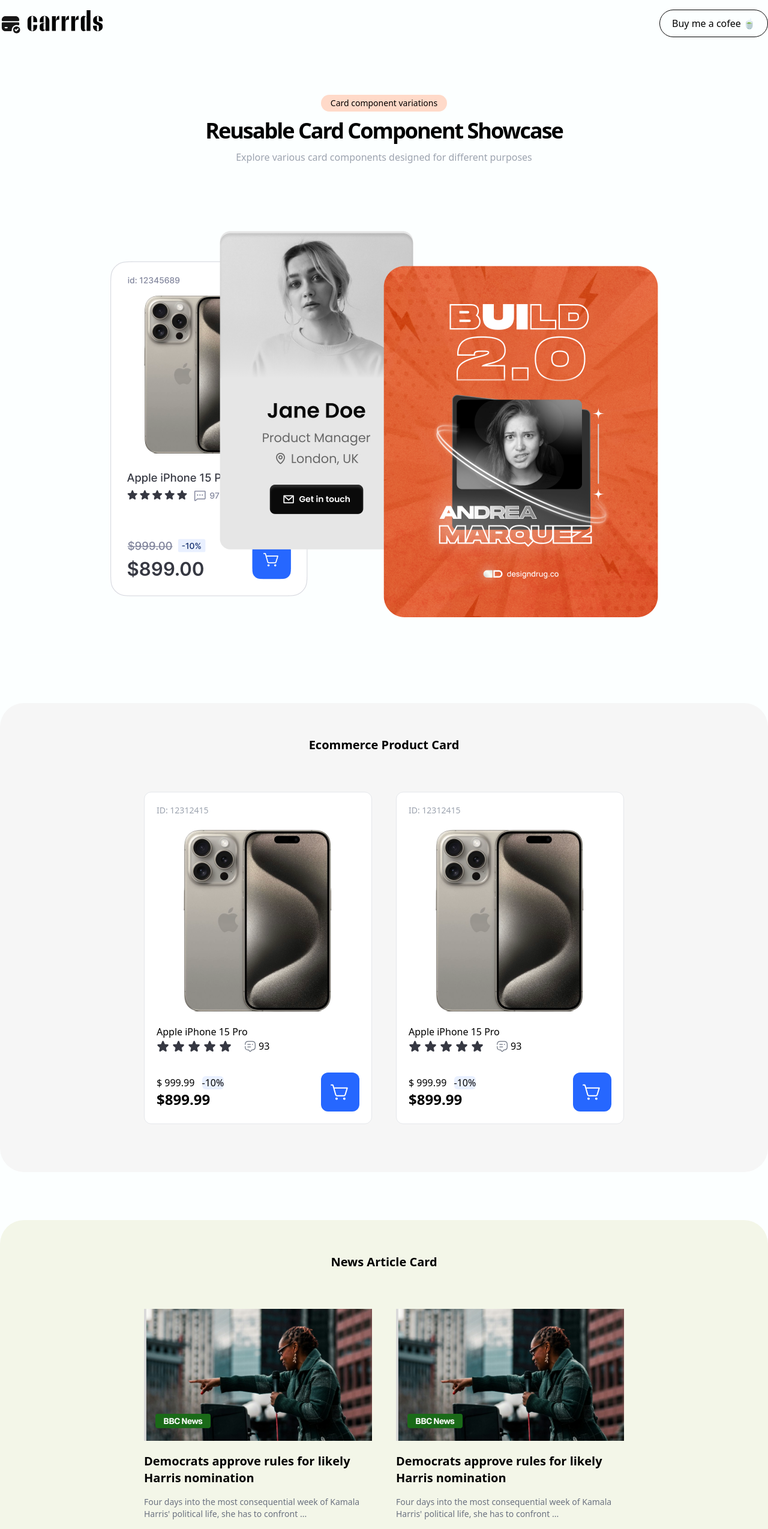
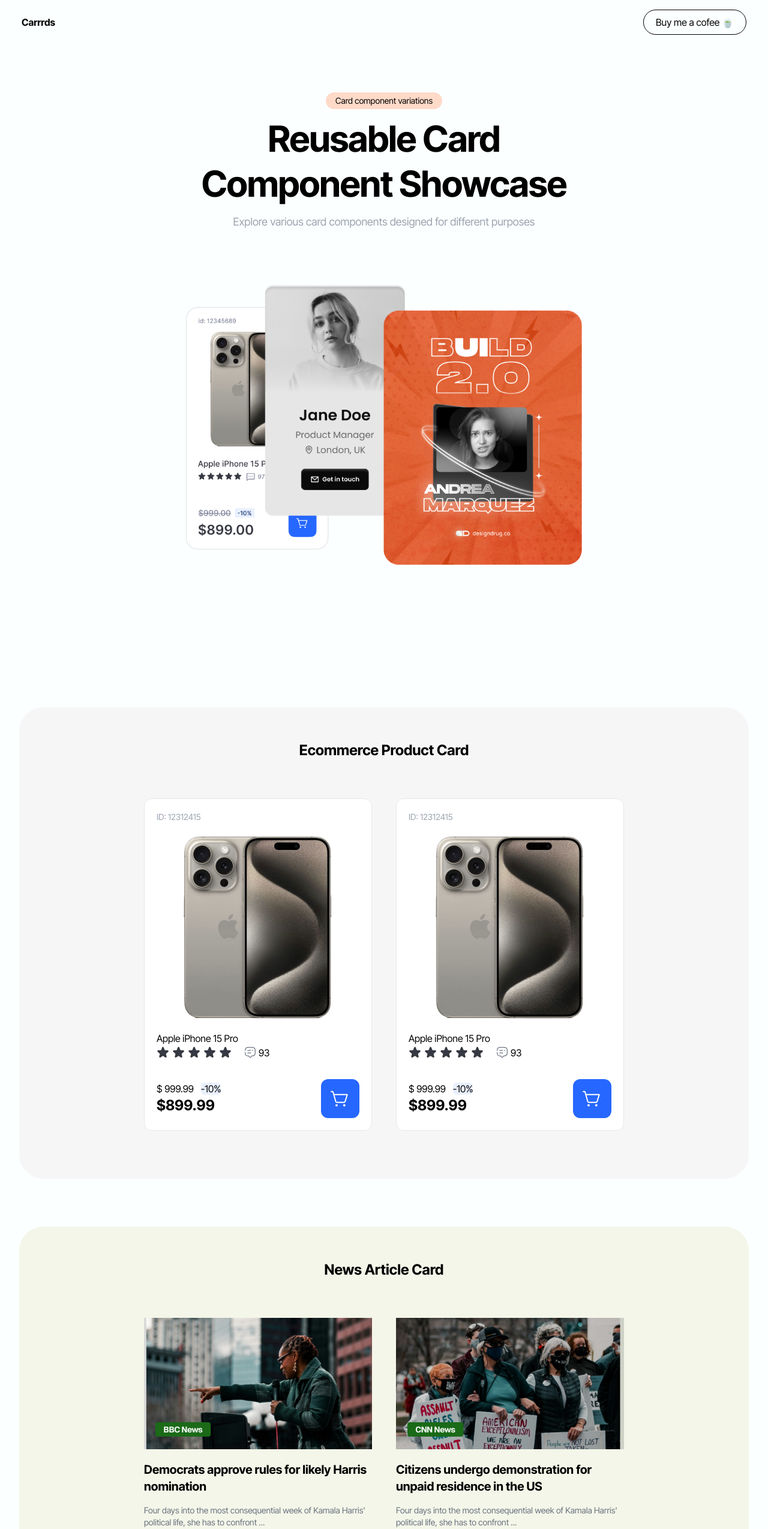
Before and after one commit to kewablay/dailyUI-day-1, a plain HTML site: page index.html in a window 1280 px wide. Shown: the top 2549 px of the page at 60% size. Drawn offline with nearby package versions, Linux system fonts and the light colour scheme.

Commit message:
added finial ui cleanup

```diff
--- a/index.html
+++ b/index.html
@@ -6,44 +6,51 @@
     <title>Card Component Challenge</title>
     <link rel="stylesheet" href="styles.css" />
     <script src="https://cdn.tailwindcss.com"></script>
+
+    <!-- Google fonts  -->
+    <link rel="preconnect" href="https://fonts.googleapis.com">
+    <link rel="preconnect" href="https://fonts.gstatic.com" crossorigin>
+    <link href="https://fonts.googleapis.com/css2?family=Inter+Tight:ital,wght@0,100..900;1,100..900&family=Lora:ital,wght@0,400..700;1,400..700&display=swap" rel="stylesheet">
+
   </head>
-  <body class="bg-[#FCFFFF] mx-5 max-w-[1440px] mx-auto">
-    <nav class="flex justify-between py-4">
-      <div class="logo">
-        <img src="images/logo.svg" alt="logo" />
+  <body class="bg-[#FCFFFF] mx-5 max-w-[1248px] mx-auto">
+    <nav class="flex justify-between items-center py-4 px-5">
+      <div class="logo trancking-[-2px] font-bold">
+        <!-- <img src="images/logo.svg" alt="logo" /> -->
+         Carrrds
       </div>
 
-      <button class=" border border-black px-5 transition-all duration-300 rounded-full hover:bg-black hover:text-white">Buy me a cofee 🍵</button>
+      <button class=" border border-black p-2 px-4  sm:px-5 transition-all duration-300 rounded-full hover:bg-black hover:text-white">Buy me a cofee 🍵</button>
     </nav>
-    <main>
-      <section class="hero-section space-y-10 my-20">
+    <main class="sm:px-10 md:px-4">
+      <section class="hero-section space-y-10 my-20 md:mb-48">
         <div class="hero-text text-center">
           <span
             class="p-1 rounded-full bg-[#FFDAC9] text-sm px-4 mb-3 inline-block"
           >
             Card component variations
           </span>
-          <h1 class="text-4xl font-bold tracking-[-2px]">
+          <h1 class="text-4xl leading-[125%] md:text-5xl lg:text-6xl md:max-w-[40rem] md:mx-auto md:leading-[120%] lg:leading-[125%] font-bold tracking-[-1px] px-2">
             Reusable Card Component Showcase
           </h1>
-          <p class="text-gray-400 mt-3 text-md">
+          <p class="text-gray-400 mt-3 text-md lg:text-lg px-2">
             Explore various card components designed for different purposes
           </p>
         </div>
 
         <div class="hero-image flex justify-center items-center">
-          <img src="images/hero.png" alt="hero image" />
+          <img src="images/hero.png" alt="hero image" class="md:w-[85%] lg:w-[75%]"/>
         </div>
       </section>
 
       <!-- Ecommerce product card section -->
-      <section class="section ecommerce-product-card bg-[#F6F6F6] rounded-xl">
-        <h3 class="text-center section-title text-xl font-bold">
+      <section class="section ecommerce-product-card bg-[#F6F6F6] rounded-xl ">
+        <h3 class="text-center section-title text-2xl font-bold">
           Ecommerce Product Card
         </h3>
 
         <div
-          class="ecommerce-cards-container grid md:grid-cols-2 gap-10 md:w-[800px] mx-auto"
+          class="ecommerce-cards-container grid md:grid-cols-2 gap-10  md:max-w-[800px] mx-auto"
         >
           <!-- product card -->
           <div
@@ -133,10 +140,10 @@
 
       <!-- News article card section -->
       <section class="section ecommerce-product-card bg-[#F3F6E8] rounded-xl">
-        <h3 class="text-center section-title text-xl font-bold">News Article Card</h3>
+        <h3 class="text-center section-title text-2xl font-bold">News Article Card</h3>
 
         <div
-          class="article-cards-container grid md:grid-cols-2 gap-10 md:w-[800px] mx-auto"
+          class="article-cards-container grid md:grid-cols-2 gap-10  md:max-w-[800px] mx-auto"
         >
           <!-- article card -->
           <div class="article-card">
@@ -175,12 +182,12 @@
           <!-- article card -->
           <div class="article-card">
             <div class="image">
-              <img src="images/news1.png" alt="news-image" />
+              <img src="images/news2.png" alt="news-image" />
             </div>
 
             <div class="news-info space-y-4 mt-5">
               <h3 class="title text-xl font-bold">
-                Democrats approve rules for likely Harris nomination
+                Citizens undergo demonstration for unpaid residence in the US
               </h3>
               <p class="text-sm text-gray-500">
                 Four days into the most consequential week of Kamala Harris'
@@ -212,12 +219,12 @@
 
       <!-- Profile card section -->
       <section class="section ecommerce-product-card bg-[#EDF6F9] rounded-xl">
-        <h3 class="text-center section-title text-xl font-bold">
+        <h3 class="text-center section-title text-2xl font-bold">
             Profile Card
         </h3>
 
-        <div class="profile-card-container grid md:grid-cols-8  gap-10  mx-auto">
-            <div class="user-info bg-white md:col-span-3 rounded-xl p-5">
+        <div class="profile-card-container grid md:grid-cols-8  gap-10  md:max-w-[800px] mx-auto">
+            <div class="user-info bg-white md:col-span-3 rounded-2xl p-5">
                 <div class="user-image mb-5 rounded-lg overflow-hidden">
                     <img src="images/user.png" class="w-full" alt="user-image" />
                 </div>
@@ -230,14 +237,14 @@
                     <p class="flex items-center text-gray-500"><img src="images/location.svg" alt="."> <span class="ml-1">London, UK</span></p>
                 </div>
 
-                <button class="flex gap-2 items-center bg-black text-white px-4 py-2 rounded-lg mx-auto mt-5">
+                <button class="flex gap-2 items-center bg-black text-white px-4 py-3 rounded-lg mx-auto mt-5 hover:bg-gray-800 hover:scale-95 transition-all duration-300">
                     <img src="images/message.svg" alt="message" />
                     Get in touch
                 </button>
             </div>
 
 
-            <div class="profile-info p-5 bg-white md:col-span-5 rounded-lg">
+            <div class="profile-info p-5 px-8 bg-white md:col-span-5 rounded-2xl">
                 <div class="about">
                     <h4 class="text-xl font-bold mb-5">About</h4>
                     <p>Experienced Photographer with a demonstrated history of working in the computer software industry. Skilled in PHP, Dart, ReactJS, and Software Development as a whole. Strong arts and design professional with a Bachelor of Science (BSc) focused on Computer Science and Engineering from the University of Mines and Technology.</p>
@@ -251,11 +258,11 @@
                         </div>
                         <div class="flex items-center gap-2">
                             <img src="images/mail.svg" alt="company" />
-                            <p class="ml-1">johnDoe1242@gmail.com</p>
+                            <p class="ml-1">johnDoe@gmail.com</p>
                         </div>
                         <div class="flex items-center gap-2">
                             <img src="images/employees.svg" alt="company" />
-                            <p class="ml-1">Employees: 100 - 10000</p>
+                            <p class="ml-1">Size: 100 - 10000</p>
                         </div>
                     </div>
                 </div>
@@ -267,12 +274,12 @@
 
       <!-- Event card section -->
       <section class="section ecommerce-product-card bg-[#F5F1ED] rounded-xl">
-        <h3 class="title text-xl font-bold section-title text-center">
+        <h3 class="title text-2xl font-bold section-title text-center">
           Event card
         </h3>
 
         <div
-          class="event-cards-container grid md:grid-cols-2 gap-10 md:w-[800px] mx-auto"
+          class="event-cards-container grid md:grid-cols-2 gap-10  md:max-w-[800px] mx-auto"
         >
             <!-- event card -->
             <div class="event-card">
@@ -282,7 +289,7 @@
 
                 <div class="event-info space-y-4 mt-5">
                 <h3 class="title text-xl font-bold">
-                    Democrats approve rules for likely Harris nomination
+                  Build 2.0 Andrea Marquez
                 </h3>
                 <div class="flex items-center justify-between">
                     <div class="flex items-center gap-1 text-[#A374FF]">
@@ -302,12 +309,12 @@
             <!-- event card -->
             <div class="event-card">
                 <div class="image">
-                <img src="images/event1.png" alt="event image" />
+                <img src="images/event2.png" alt="event image" />
                 </div>
 
                 <div class="event-info space-y-4 mt-5">
                 <h3 class="title text-xl font-bold">
-                Democrats approve rules for likely Harris nomination
+                  Citsa Awards and Dinner Night 23
                 </h3>
                 <div class="flex items-center justify-between">
                 <div class="flex items-center gap-1 text-[#A374FF]">
--- a/styles.css
+++ b/styles.css
@@ -1,3 +1,7 @@
+body {
+  font-family: "Inter Tight", sans-serif;
+}
+
 .section {
   padding: 2rem;
   padding-block: 3.5rem;
```
Also changed, not shown: images/event2.png (added), images/news2.png (added).
